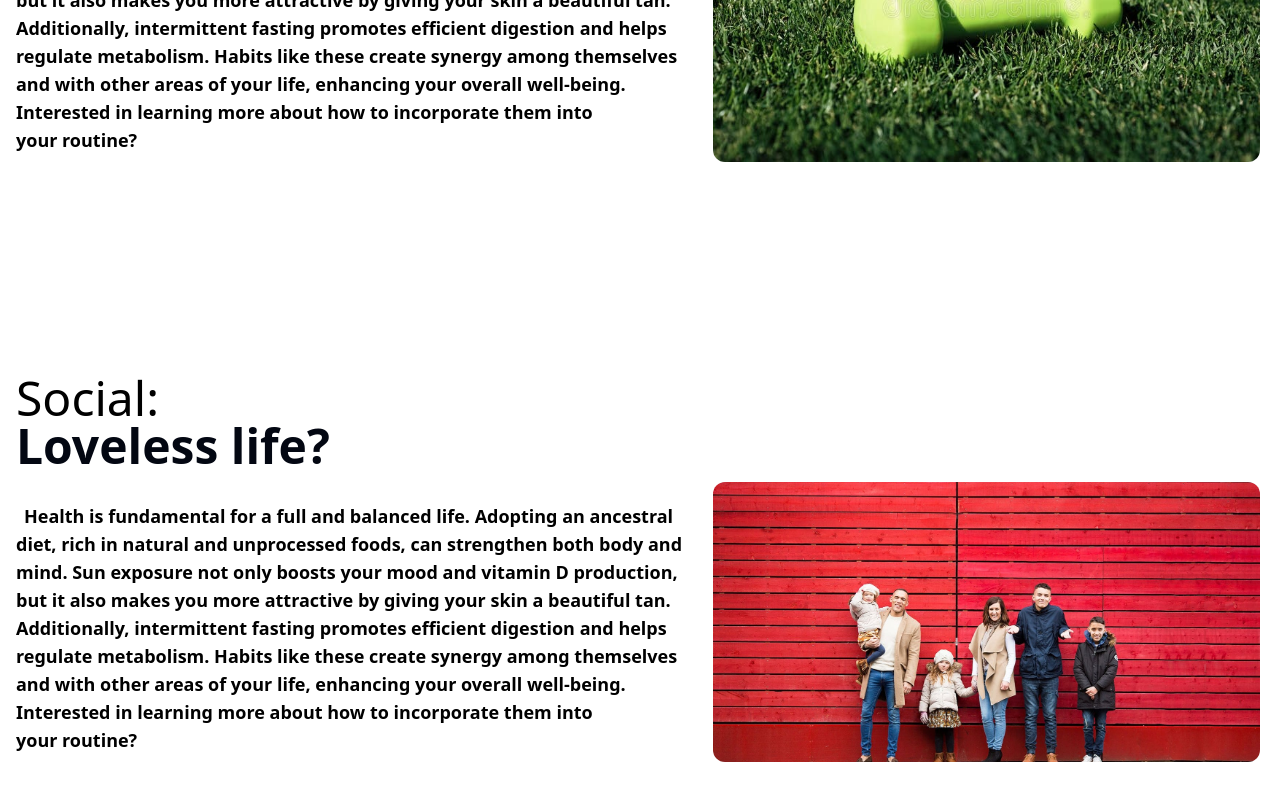
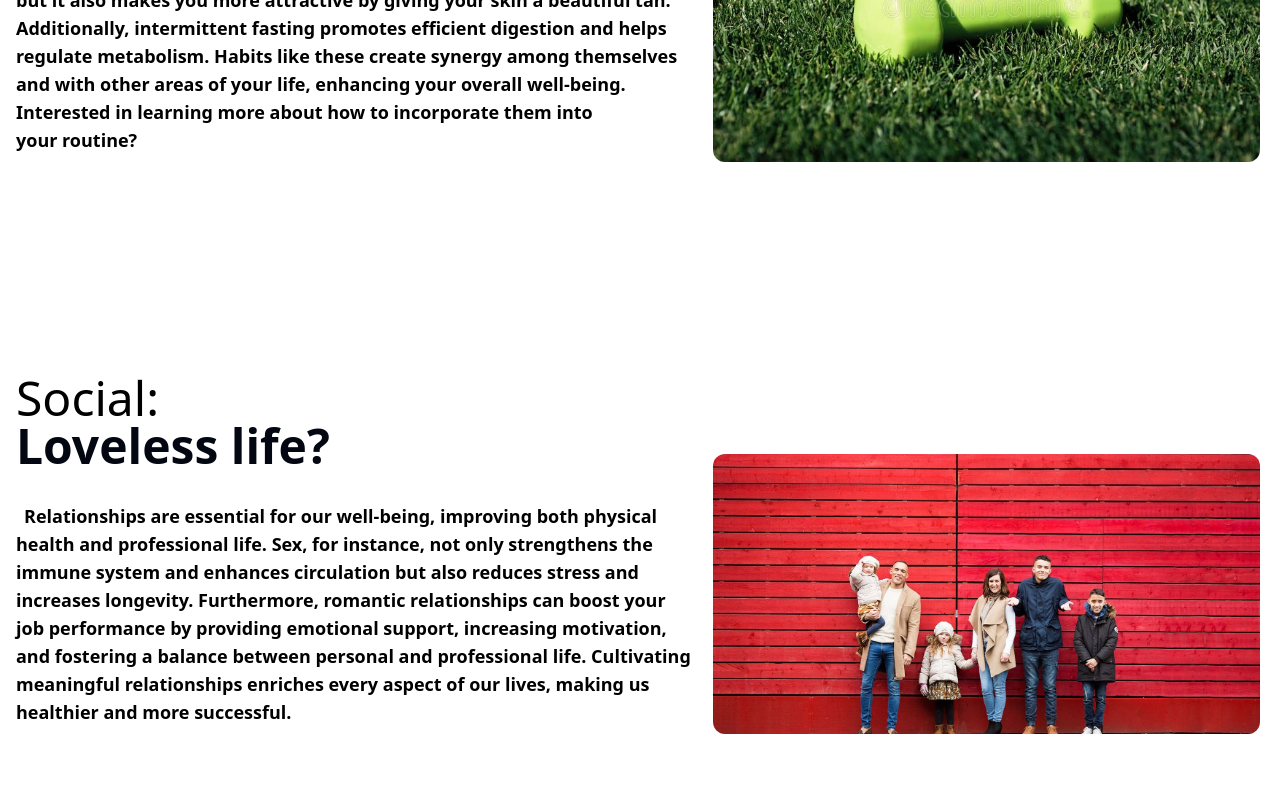
Before and after one commit to fantasyfuerte/DO-IT-PROJECT, a React (Vite) app: page / in a window 1280 px wide. Shown: the part 2322-3122 px from the top of the page. Built offline with nearby package versions, Linux system fonts and the light colour scheme.

Commit message:
Adding love paragraph and refactoring

```diff
--- a/src/constants.ts
+++ b/src/constants.ts
@@ -339,16 +339,28 @@ export const Quotes: Quote[] = [
 
 export const articles = [
   {
-  title:"Health",
-  subtitle:"The Cornerstone",
-  paragraph:"Health is fundamental for a full and balanced life. Adopting an ancestral diet, rich in natural and unprocessed foods, can strengthen both body and mind. Sun exposure not only boosts your mood and vitamin D production, but it also makes you more attractive by giving your skin a beautiful tan. Additionally, intermittent fasting promotes efficient digestion and helps regulate metabolism. Habits like these create synergy among themselves and with other areas of your life, enhancing your overall well-being. Interested in learning more about how to incorporate them into your routine?",
-  imgs:["./health/h1.jpg","./health/h2.jpg","./health/h3.jpg","./health/h4.jpg"]
-},
+    title: "Health",
+    subtitle: "The Cornerstone",
+    paragraph:
+      "Health is fundamental for a full and balanced life. Adopting an ancestral diet, rich in natural and unprocessed foods, can strengthen both body and mind. Sun exposure not only boosts your mood and vitamin D production, but it also makes you more attractive by giving your skin a beautiful tan. Additionally, intermittent fasting promotes efficient digestion and helps regulate metabolism. Habits like these create synergy among themselves and with other areas of your life, enhancing your overall well-being. Interested in learning more about how to incorporate them into your routine?",
+    imgs: [
+      "./health/h1.jpg",
+      "./health/h2.jpg",
+      "./health/h3.jpg",
+      "./health/h4.jpg",
+    ],
+  },
   {
-  title:"Social",
-  subtitle:"Loveless life?",
-  paragraph:"Health is fundamental for a full and balanced life. Adopting an ancestral diet, rich in natural and unprocessed foods, can strengthen both body and mind. Sun exposure not only boosts your mood and vitamin D production, but it also makes you more attractive by giving your skin a beautiful tan. Additionally, intermittent fasting promotes efficient digestion and helps regulate metabolism. Habits like these create synergy among themselves and with other areas of your life, enhancing your overall well-being. Interested in learning more about how to incorporate them into your routine?",
-  imgs:["./social/s1.jpg","./social/s2.jpg","./social/s3.jpg","./social/s4.jpg"],
-  centerImg:true
-},
-]
+    title: "Social",
+    subtitle: "Loveless life?",
+    paragraph:
+      "Relationships are essential for our well-being, improving both physical health and professional life. Sex, for instance, not only strengthens the immune system and enhances circulation but also reduces stress and increases longevity. Furthermore, romantic relationships can boost your job performance by providing emotional support, increasing motivation, and fostering a balance between personal and professional life. Cultivating meaningful relationships enriches every aspect of our lives, making us healthier and more successful.",
+    imgs: [
+      "./social/s1.jpg",
+      "./social/s2.jpg",
+      "./social/s3.jpg",
+      "./social/s4.jpg",
+    ],
+    centerImg: true,
+  },
+];
```
